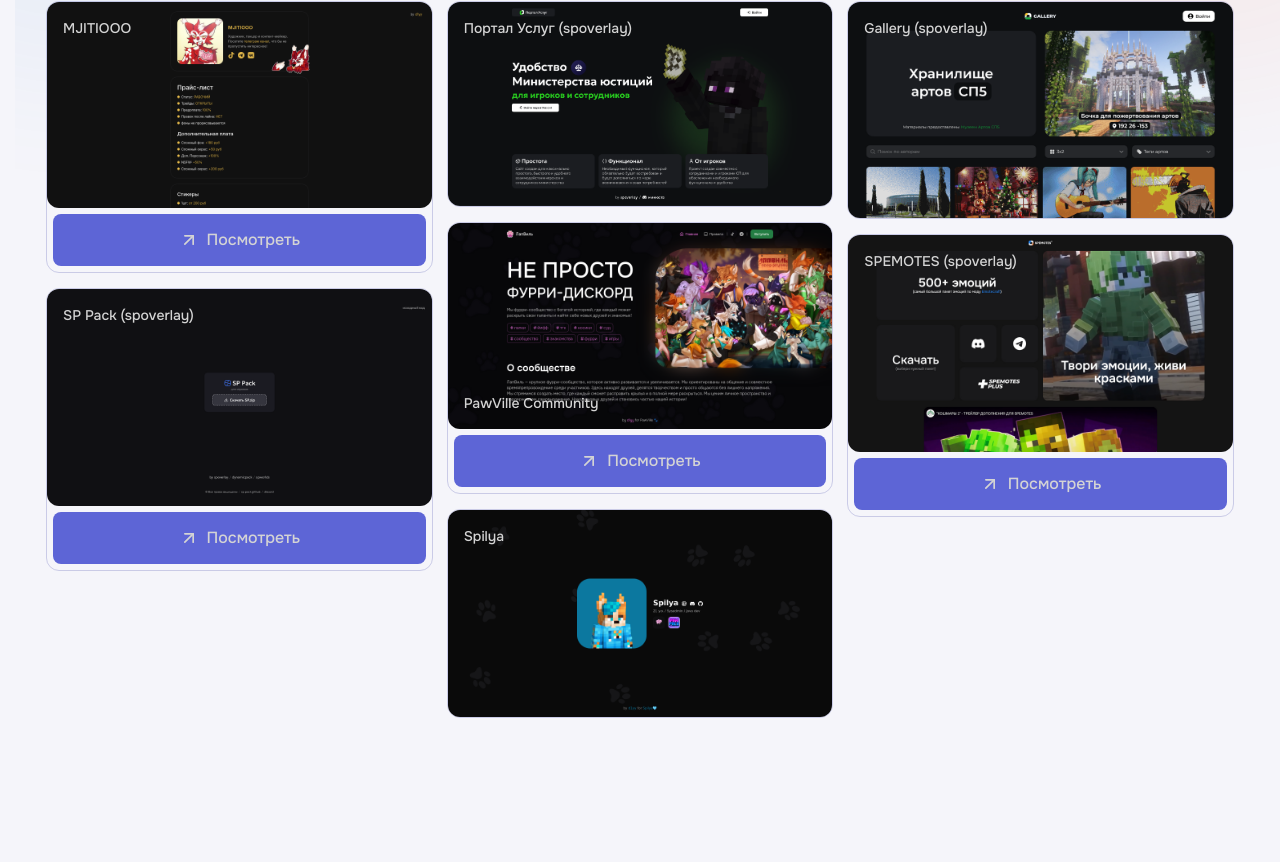
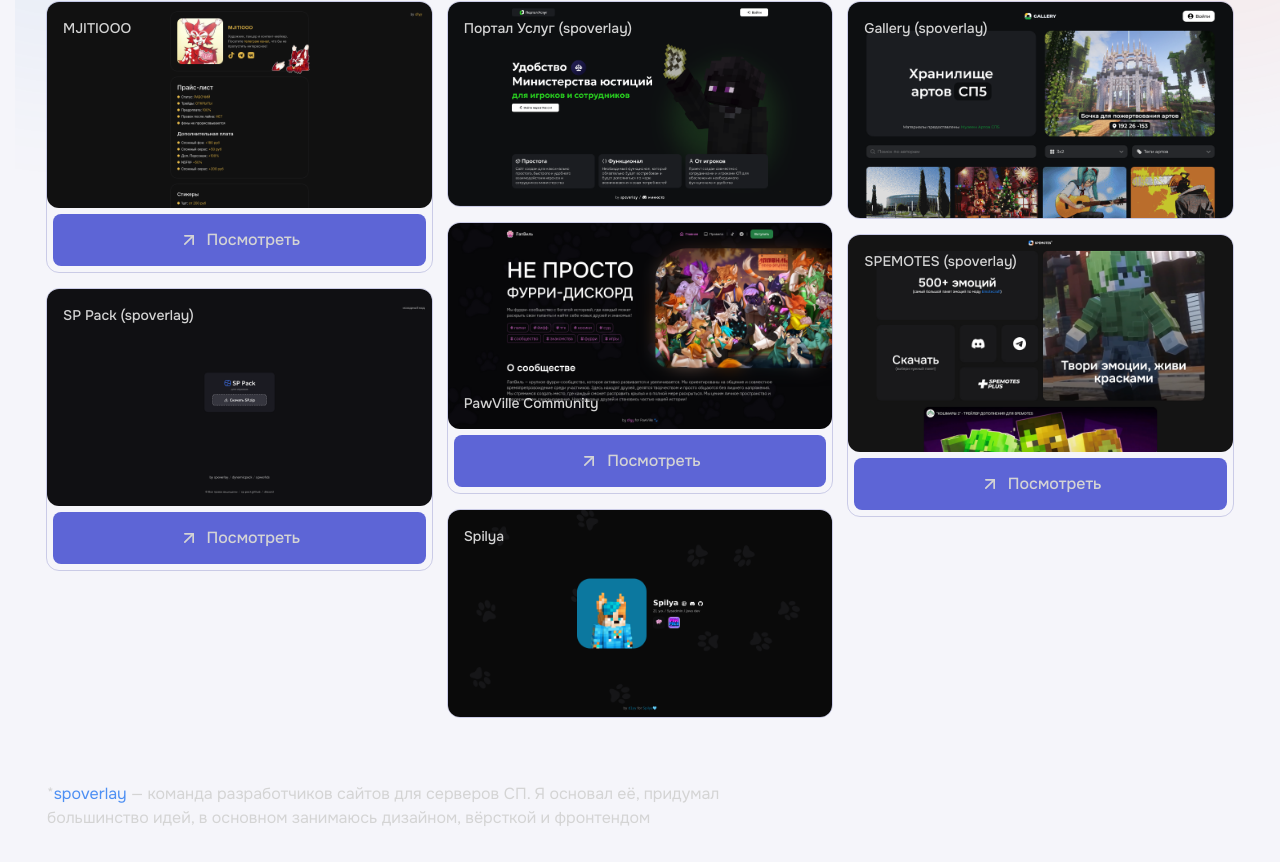
Before and after one commit to j0u1/www, a Next.js app: page / in a window 1280 px wide. Shown: the part 934-1796 px from the top of the page. Before the commit the page ends 1700 px from the top, so only its background shows below. Built offline with nearby package versions, Linux system fonts and the light colour scheme.

Commit message:
feat: add footer

```diff
--- a/app/page.tsx
+++ b/app/page.tsx
@@ -6,6 +6,11 @@
     <>
       <Hero />
       <Projects />
+      <footer className="text-neutral-300">
+        <p className="lg:max-w-3xl text-sm md:text-base">
+          *<span className="text-accent">spoverlay</span> — команда разработчиков сайтов для серверов СП. Я основал её, придумал большинство идей, в основном занимаюсь дизайном, вёрсткой и фронтендом
+        </p>
+      </footer>
     </>
   );
 }
```
